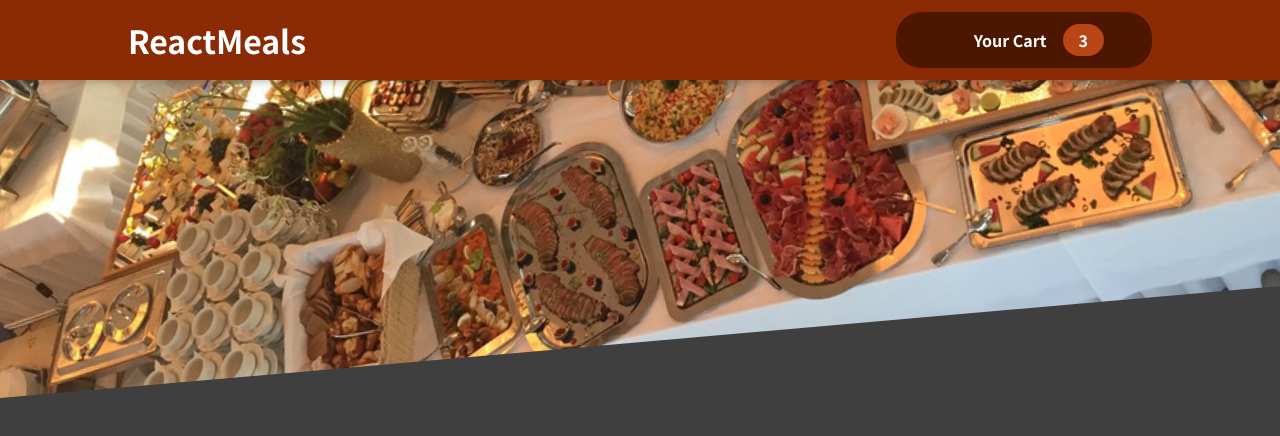
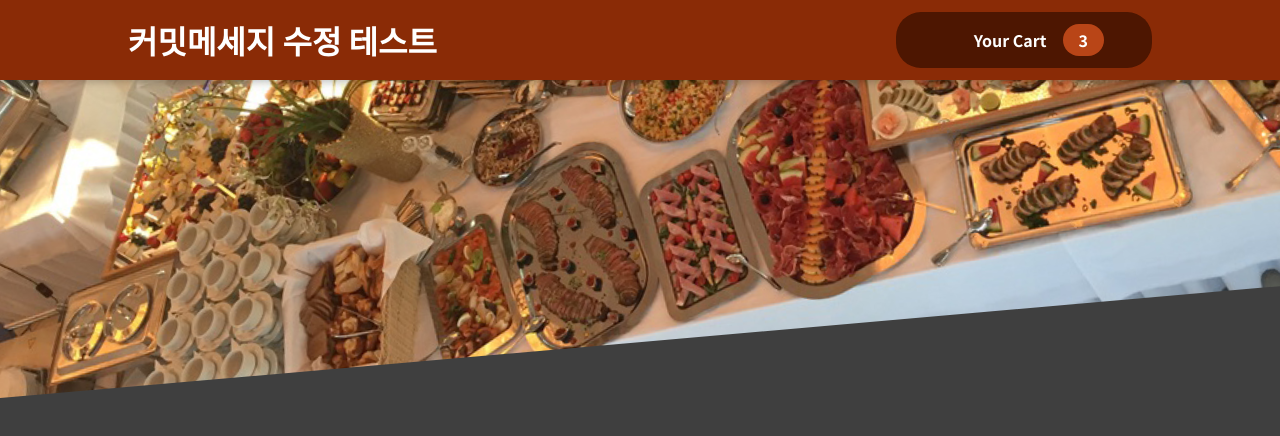
Before and after one commit to gayoung0619/react-app-FoodOrder, a React (Create React App) app: page / in a window 1280 px wide. Shown: the top 436 px of the page. Built offline with nearby package versions, Linux system fonts and the light colour scheme; some icons are missing.

Commit message:
change the commit message2

```diff
--- a/src/components/Layout/Header.js
+++ b/src/components/Layout/Header.js
@@ -6,7 +6,7 @@ import classes from "./Header.module.css";
 const Header = props => {
 	return <Fragment>
 		<header className={classes.header}>
-			<h1>ReactMeals</h1>
+			<h1>커밋메세지 수정 테스트</h1>
 			<HeaderCartButton />
 		</header>
 		<div className={classes['main-image']}>
```
